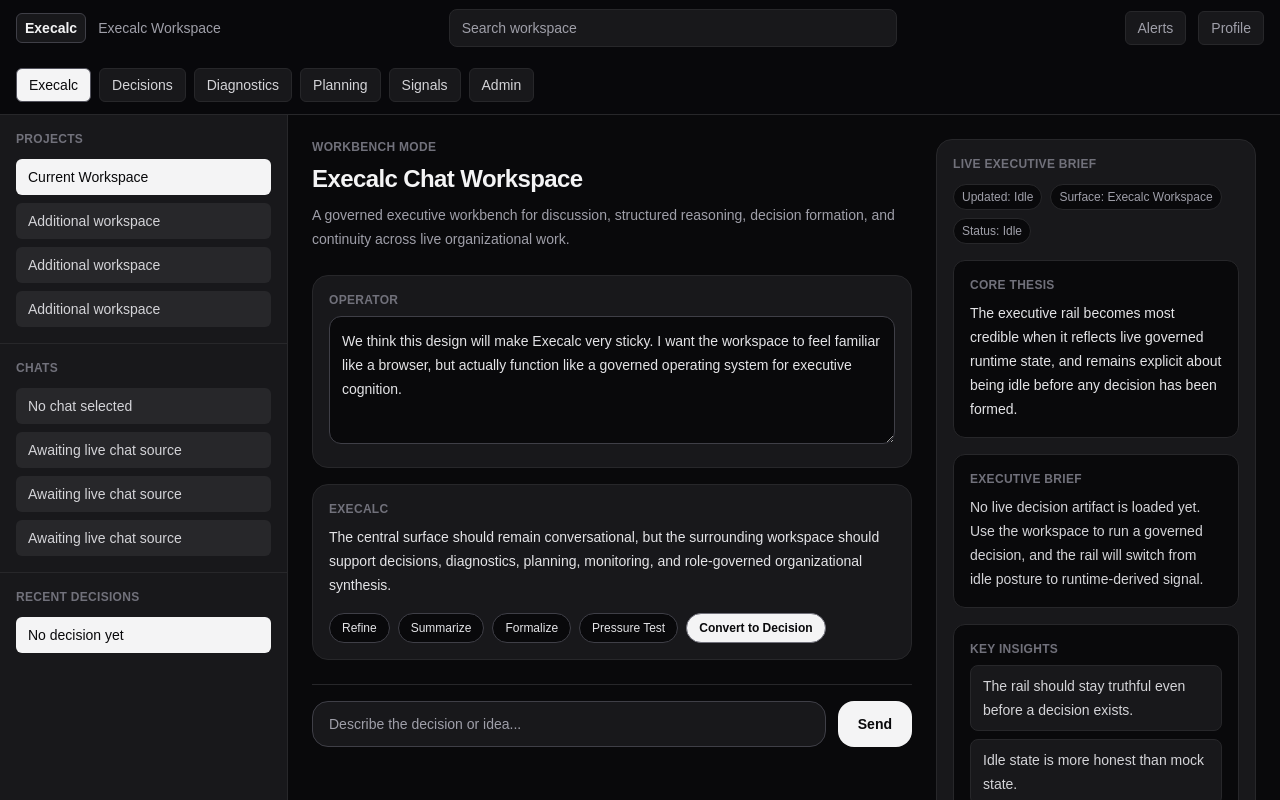
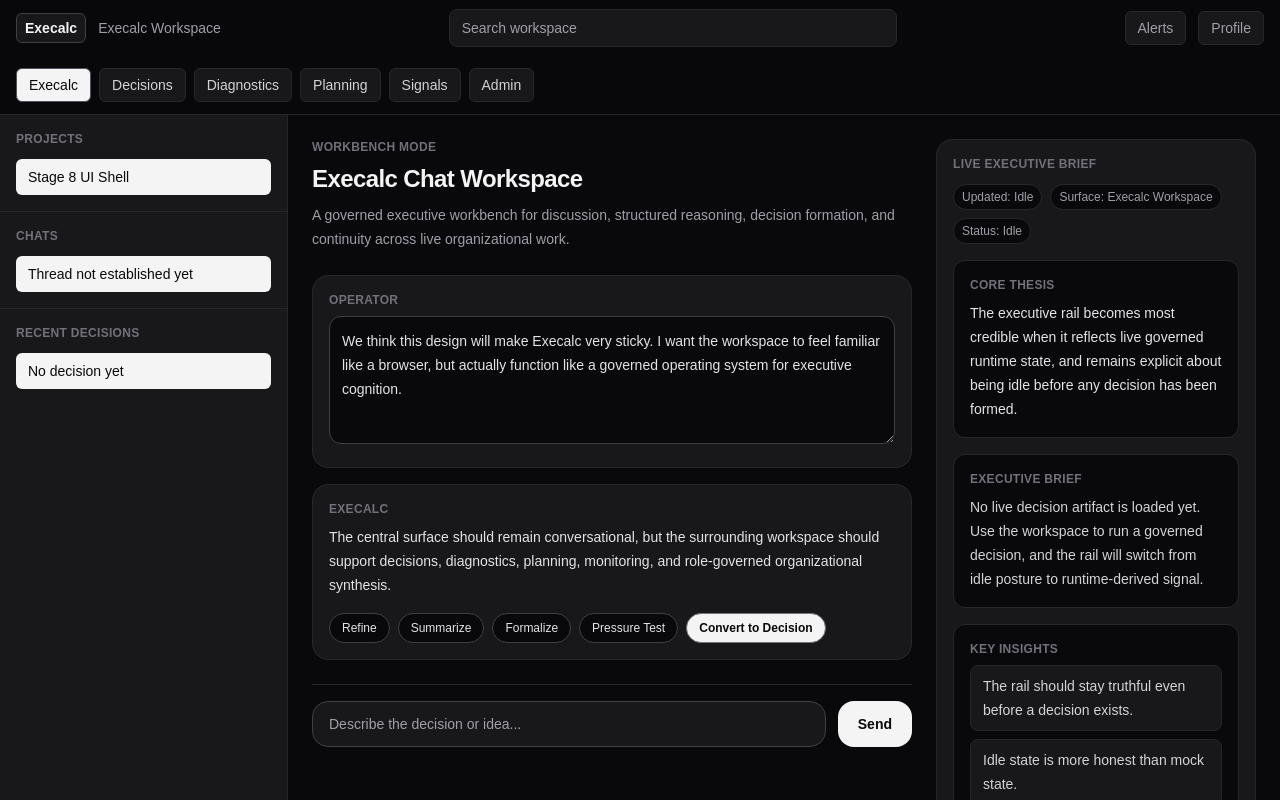
Before and after one commit to brubaker2000/execalc-cloud, a Next.js app in the folder web/: page /execalc in a window 1280 px wide. Shown: the top 800 px of the page. Built offline with nearby package versions, Linux system fonts and the light colour scheme.

Commit message:
Make workspace shell left rail truthful

```diff
--- a/web/src/app/decisions/page.tsx
+++ b/web/src/app/decisions/page.tsx
@@ -197,8 +197,8 @@ export default function DecisionsPage() {
           : loadingDetail
             ? "Loading detail"
             : selectedId
-              ? "Decision loaded"
-              : loadingList
+            ? "Decision loaded"
+            : loadingList
                 ? "Loading list"
                 : "Idle",
     coreThesis:
@@ -231,8 +231,8 @@ export default function DecisionsPage() {
           : report?.confidence
             ? "Selected decision confidence: " + report.confidence
             : selectedId
-              ? "Decision detail loaded; more governed signals appear as runtime outputs expand."
-              : "Select a persisted decision to populate the rail.",
+            ? "Decision detail loaded; more governed signals appear as runtime outputs expand."
+            : "Select a persisted decision to populate the rail.",
   };
 
   const rightRail = <LiveExecutiveBrief artifact={artifact} />;
@@ -288,7 +288,17 @@ export default function DecisionsPage() {
   }
 
   return (
-    <WorkspaceShell activeTab="Decisions" rightRail={rightRail} workspaceLabel="Decisions Workspace" recentDecisions={recentDecisionItems}>
+    <WorkspaceShell
+        activeTab="Decisions"
+        rightRail={rightRail}
+        workspaceLabel="Decisions Workspace"
+        projects={[{ label: "Decision Memory", active: true }]}
+        chats={[{
+          label: selectedId ? "Selected thread: " + selectedId : "Decision list view",
+          active: true,
+        }]}
+        recentDecisions={recentDecisionItems}
+      >
       <div className="mb-6">
         <div className="text-xs font-semibold uppercase tracking-wide text-zinc-500">
           Decision Memory
--- a/web/src/app/execalc/page.tsx
+++ b/web/src/app/execalc/page.tsx
@@ -203,7 +203,19 @@ export default function ExecalcPage() {
         }];
 
   return (
-    <WorkspaceShell activeTab="Execalc" rightRail={rightRail} workspaceLabel="Execalc Workspace" recentDecisions={recentDecisionItems}>
+    <WorkspaceShell
+        activeTab="Execalc"
+        rightRail={rightRail}
+        workspaceLabel="Execalc Workspace"
+        projects={[{ label: "Stage 8 UI Shell", active: true }]}
+        chats={[{
+          label: decision?.audit?.envelope_id
+            ? "Thread: " + decision.audit.envelope_id
+            : "Thread not established yet",
+          active: true,
+        }]}
+        recentDecisions={recentDecisionItems}
+      >
       <div className="mb-6">
         <div className="text-xs font-semibold uppercase tracking-wide text-zinc-500">
           Workbench Mode
--- a/web/src/components/shell/workspace-shell.tsx
+++ b/web/src/components/shell/workspace-shell.tsx
@@ -23,23 +23,15 @@ const surfaceTabs = [
 ] as const;
 
 const defaultProjects: WorkspaceShellItem[] = [
-  { label: "Current Workspace", active: true },
-  { label: "Additional workspace" },
-  { label: "Additional workspace" },
-  { label: "Additional workspace" },
+  { label: "No project source provided", active: true },
 ];
 
 const defaultChats: WorkspaceShellItem[] = [
-  { label: "No chat selected" },
-  { label: "Awaiting live chat source" },
-  { label: "Awaiting live chat source" },
-  { label: "Awaiting live chat source" },
+  { label: "No chat source provided", active: true },
 ];
 
 const defaultRecentDecisions: WorkspaceShellItem[] = [
-  { label: "No recent decisions" },
-  { label: "Awaiting live decision source" },
-  { label: "Awaiting live decision source" },
+  { label: "No recent decisions", active: true },
 ];
 
 export function WorkspaceShell({
```
